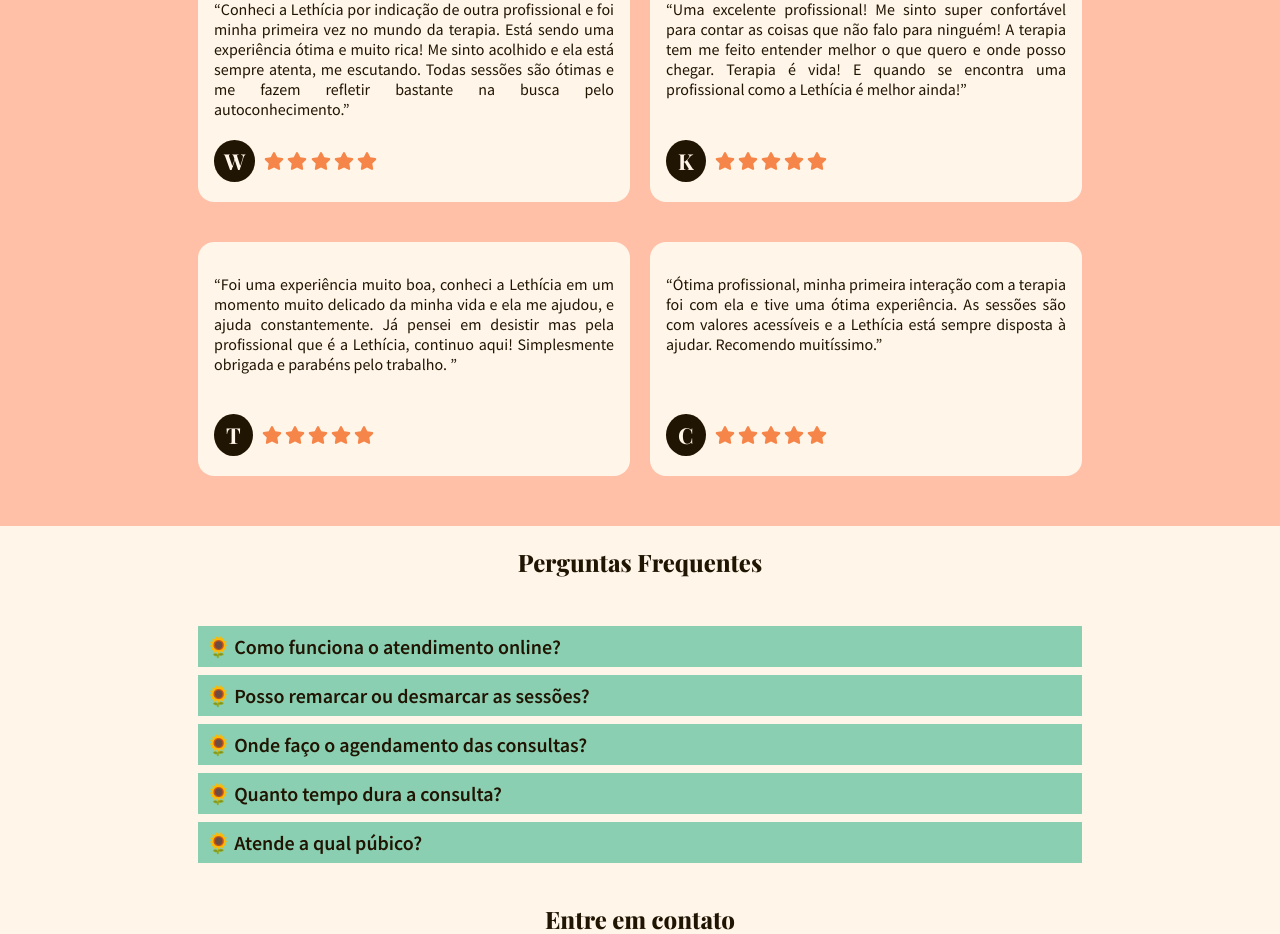
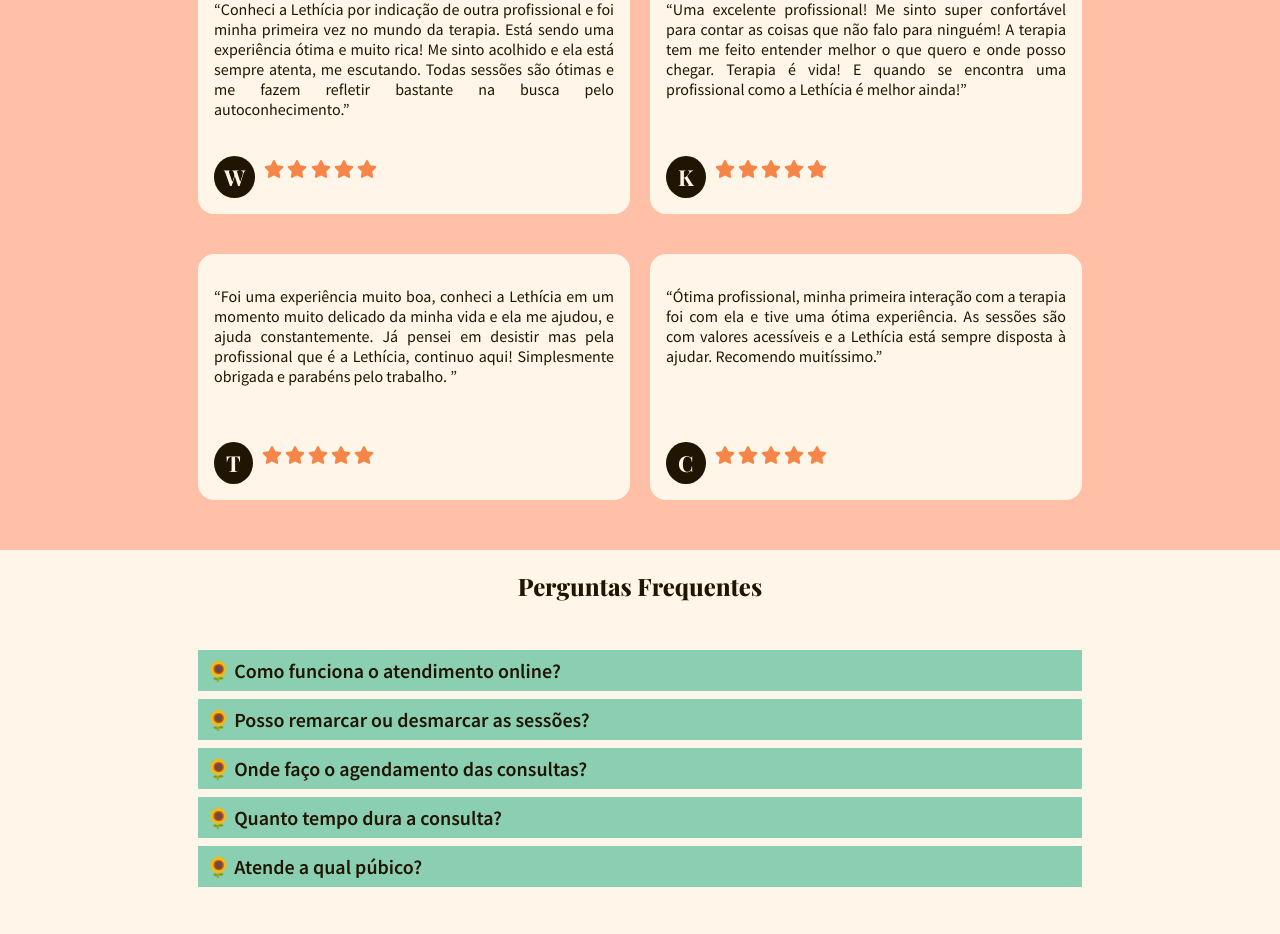
Before and after one commit to santos-vinicius/lethiciafachetti, a React (Vite) app: page / in a window 1280 px wide. Shown: the part 2146-3080 px from the top of the page. Built offline with nearby package versions, Linux system fonts and the light colour scheme.

Commit message:
🐛: ajustes na reponsividade das reviews

```diff
--- a/src/components/ReviewCards/01.jsx
+++ b/src/components/ReviewCards/01.jsx
@@ -35,6 +35,7 @@ const StyledCard = styled.div`
 const Author = styled.div`
   background-color: #201402;
   border-radius: 50%;
+  margin-top: 1rem;
   padding: 6px 10px;
   align-items: flex-start;
 
--- a/src/components/ReviewCards/02.jsx
+++ b/src/components/ReviewCards/02.jsx
@@ -21,7 +21,7 @@ const StyledCard = styled.div`
     display: flex;
     align-items: center;
     margin-right: 9px;
-    margin-bottom: 2px;
+    margin-bottom: 0px;
   }
 
   & p {
@@ -34,6 +34,7 @@ const StyledCard = styled.div`
 const Author = styled.div`
   background-color: #201402;
   border-radius: 50%;
+  margin-top: 1rem;
   padding: 6px 12px;
   align-items: flex-start;
 
--- a/src/components/ReviewCards/03.jsx
+++ b/src/components/ReviewCards/03.jsx
@@ -21,7 +21,7 @@ const StyledCard = styled.div`
     display: flex;
     align-items: center;
     margin-right: 9px;
-    margin-bottom: 2px;
+    margin-bottom: 0px;
   }
 
   & p {
@@ -35,6 +35,7 @@ const StyledCard = styled.div`
 const Author = styled.div`
   background-color: #201402;
   border-radius: 50%;
+  margin-top: 1rem;
   padding: 6px 12px;
 
   & span {
--- a/src/components/ReviewCards/04.jsx
+++ b/src/components/ReviewCards/04.jsx
@@ -35,6 +35,7 @@ const StyledCard = styled.div`
 const Author = styled.div`
   background-color: #201402;
   border-radius: 50%;
+  margin-top: 1rem;
   padding: 6px 12px;
 
   & span {
```
